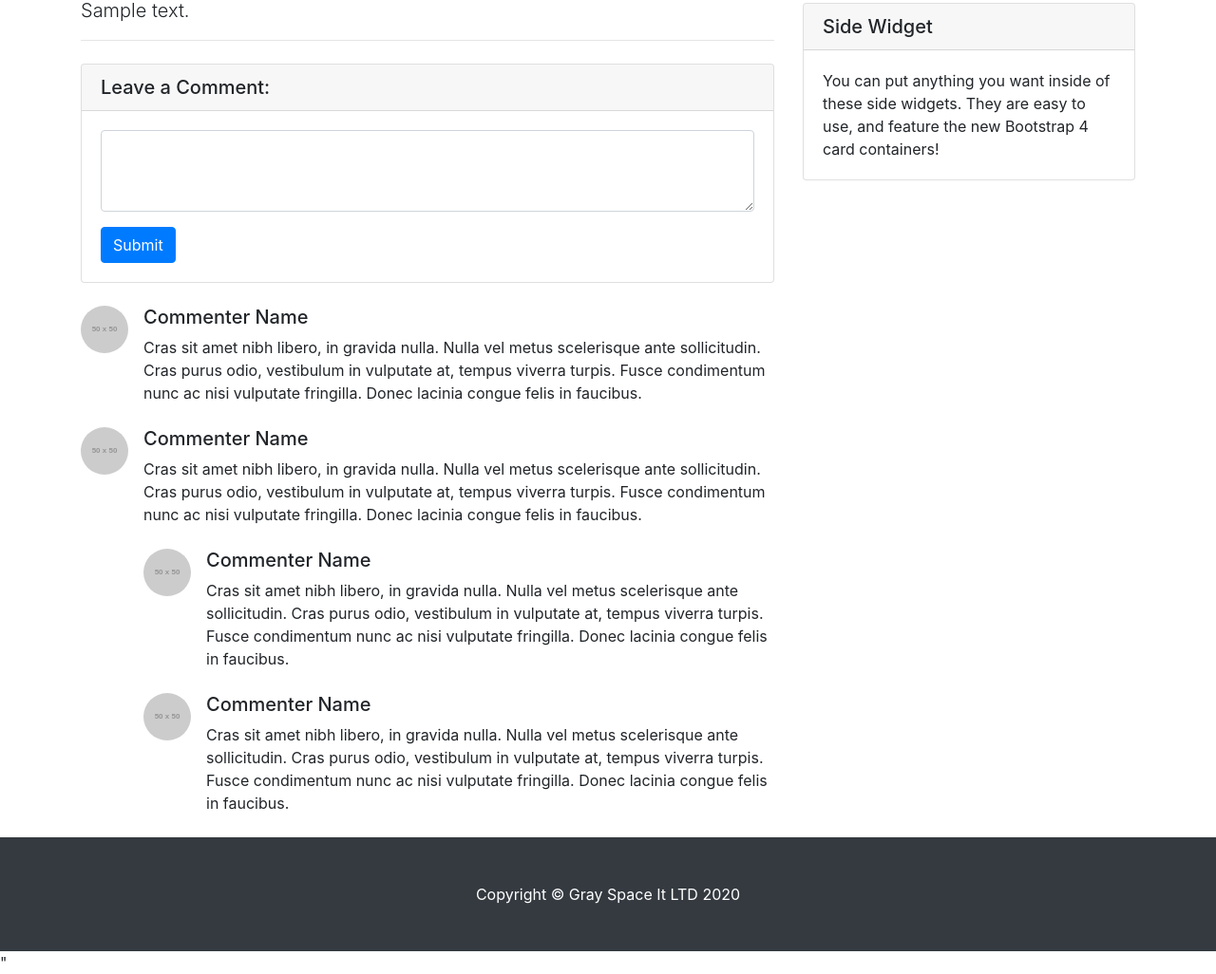
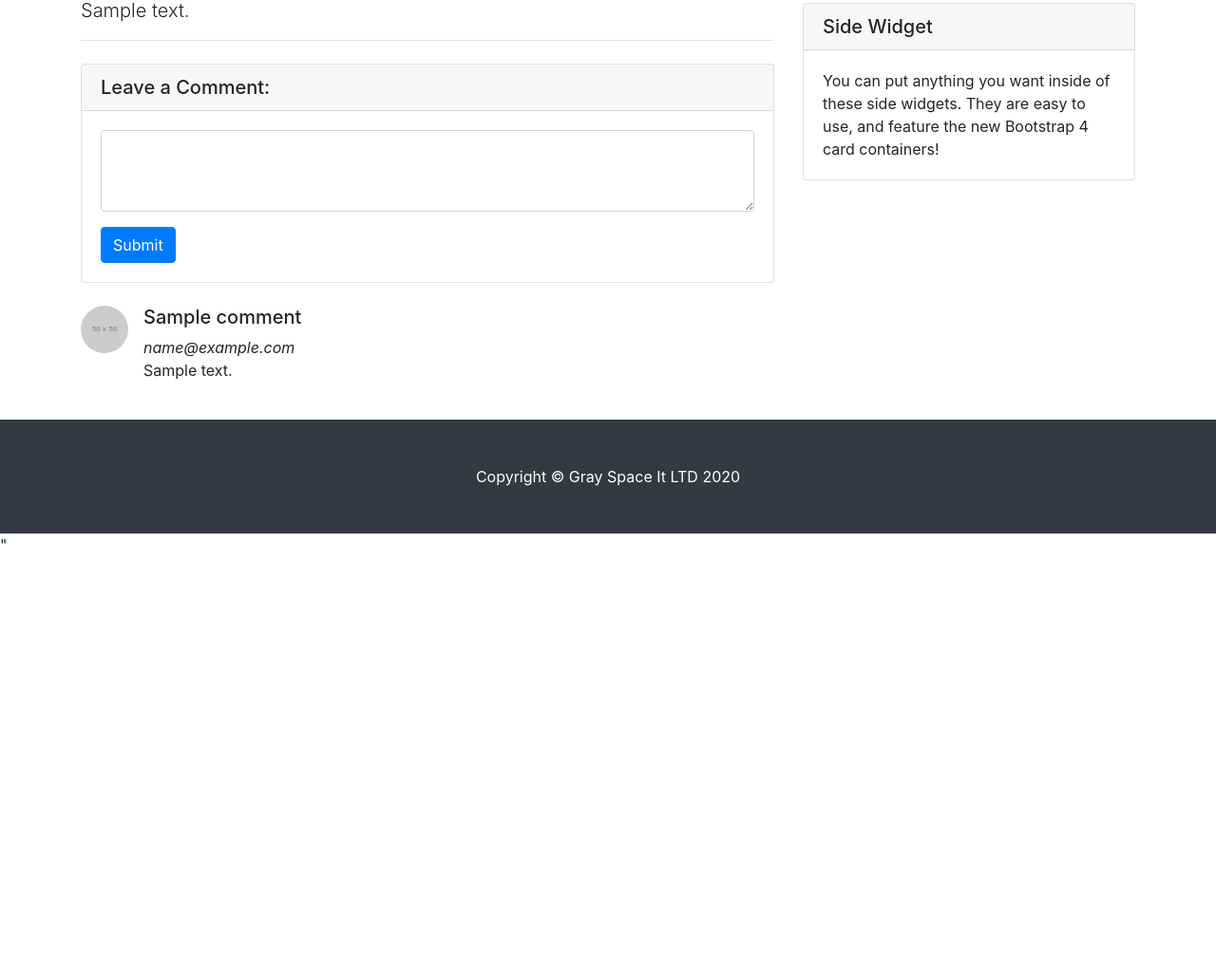
Before and after one commit to rkshaon/grayspaceit_test, a Django app: template templates/blog-post.html in a window 1280 px wide. Shown: the part 545-1571 px from the top of the page at 95% size. After the commit the page ends 1118 px from the top, so only its background shows below. Run offline with Django 3.2, Linux system fonts and the light colour scheme; the template is opened without the code that fills it: most values are stand-ins (such as "Sample title", 1, 10 or a date in 2020); grey boxes labelled with a size stand in for pictures from a placeholder-image service; some libraries are stand-ins or nearby versions.

Commit message:
comment done, phase 2 done

```diff
--- a/templates/blog-post.html
+++ b/templates/blog-post.html
@@ -61,16 +61,19 @@
         </div>
 
         <!-- Single Comment -->
+        {% for comment in comments %}
         <div class="media mb-4">
           <img class="d-flex mr-3 rounded-circle" src="http://placehold.it/50x50" alt="">
           <div class="media-body">
-            <h5 class="mt-0">Commenter Name</h5>
-            Cras sit amet nibh libero, in gravida nulla. Nulla vel metus scelerisque ante sollicitudin. Cras purus odio, vestibulum in vulputate at, tempus viverra turpis. Fusce condimentum nunc ac nisi vulputate fringilla. Donec lacinia congue felis in faucibus.
+            <h5 class="mt-0">{{ comment.name }}</h5>
+            <span><i>{{ comment.email }}</i></span>
+            <p>{{ comment.body }}</p>
           </div>
         </div>
+        {% endfor %}
 
         <!-- Comment with nested comments -->
-        <div class="media mb-4">
+        <!-- <div class="media mb-4">
           <img class="d-flex mr-3 rounded-circle" src="http://placehold.it/50x50" alt="">
           <div class="media-body">
             <h5 class="mt-0">Commenter Name</h5>
@@ -93,7 +96,7 @@
             </div>
 
           </div>
-        </div>
+        </div> -->
 
       </div>
 
```
Also changed, not shown: posts/views.py (+7 -6 lines).
